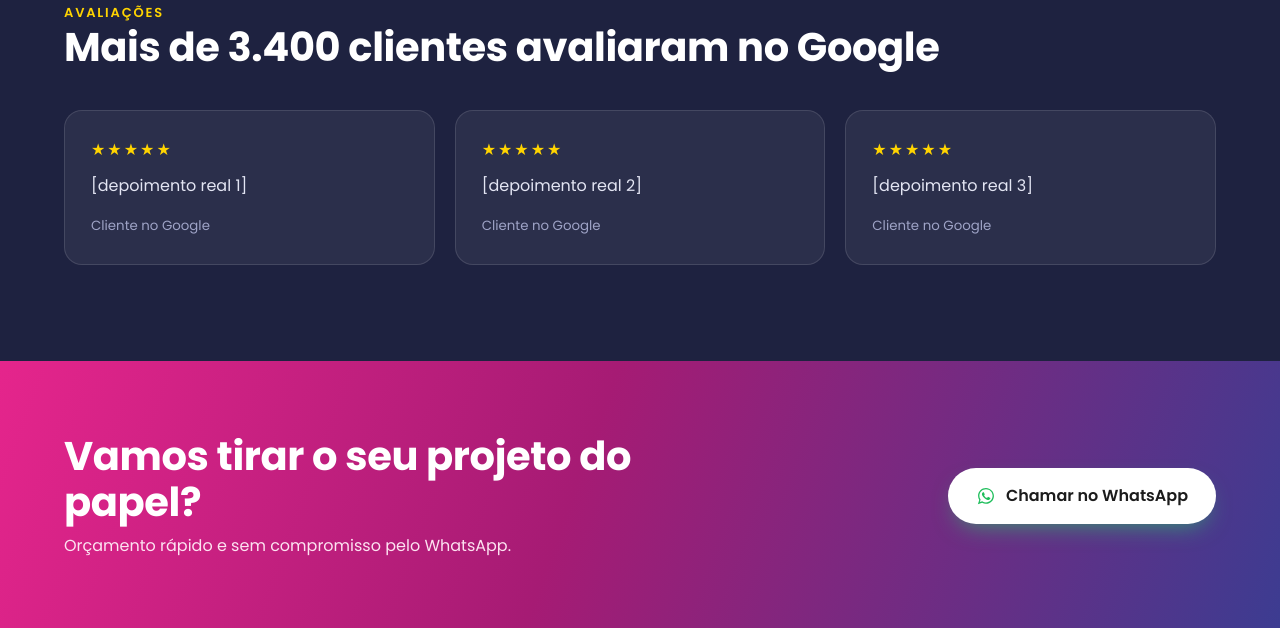
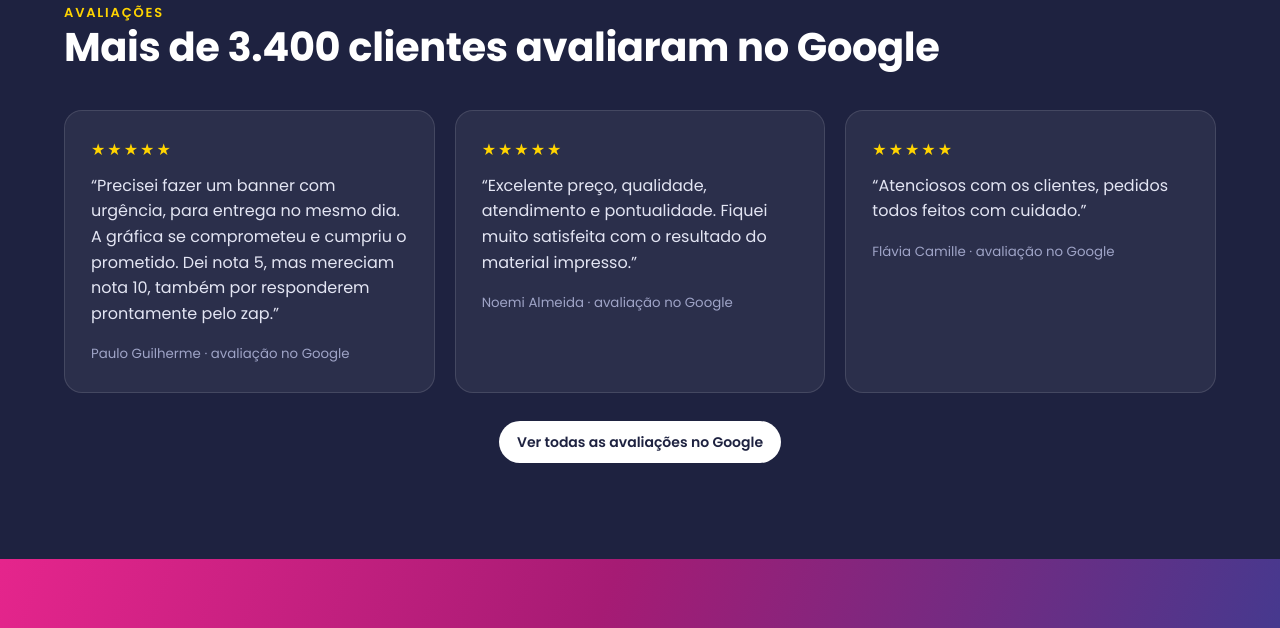
Before and after one commit to MaicconF/megaprint-aproveitamento, a plain HTML site: page landing-megaprint/index.html in a window 1280 px wide. Shown: the part 10003-10631 px from the top of the page. Drawn offline with Linux system fonts and the light colour scheme.

Commit message:
Landing: real Google reviews
Co-Authored-By: Claude Opus 5.5 <noreply@anthropic.com>
Claude-Session: https://claude.ai/code/session_01UqYSied7fix8wWhfY1ZFG2

```diff
--- a/landing-megaprint/index.html
+++ b/landing-megaprint/index.html
@@ -514,12 +514,12 @@ footer .bottom{margin-top:44px;padding-top:20px;border-top:1px solid var(--line)
   <div class="wrap">
     <span class="k" style="color:var(--y)">Avaliações</span>
     <h2>Mais de 3.400 clientes avaliaram no Google</h2>
-    <!-- TROCAR por 3 depoimentos reais do Google -->
     <div class="revs">
-      <div class="rv"><span class="stars">★★★★★</span><p>[depoimento real 1]</p><small>Cliente no Google</small></div>
-      <div class="rv"><span class="stars">★★★★★</span><p>[depoimento real 2]</p><small>Cliente no Google</small></div>
-      <div class="rv"><span class="stars">★★★★★</span><p>[depoimento real 3]</p><small>Cliente no Google</small></div>
+      <div class="rv"><span class="stars">★★★★★</span><p>“Precisei fazer um banner com urgência, para entrega no mesmo dia. A gráfica se comprometeu e cumpriu o prometido. Dei nota 5, mas mereciam nota 10, também por responderem prontamente pelo zap.”</p><small>Paulo Guilherme · avaliação no Google</small></div>
+      <div class="rv"><span class="stars">★★★★★</span><p>“Excelente preço, qualidade, atendimento e pontualidade. Fiquei muito satisfeita com o resultado do material impresso.”</p><small>Noemi Almeida · avaliação no Google</small></div>
+      <div class="rv"><span class="stars">★★★★★</span><p>“Atenciosos com os clientes, pedidos todos feitos com cuidado.”</p><small>Flávia Camille · avaliação no Google</small></div>
     </div>
+    <div style="text-align:center;margin-top:28px"><a class="btn btn-sm" style="background:#fff;color:var(--navy)" href="https://www.google.com/maps/search/?api=1&amp;query=MegaPrint+CAMPO+GRANDE+Gr%C3%A1fica" target="_blank" rel="noopener">Ver todas as avaliações no Google</a></div>
   </div>
 </section>
 
```
